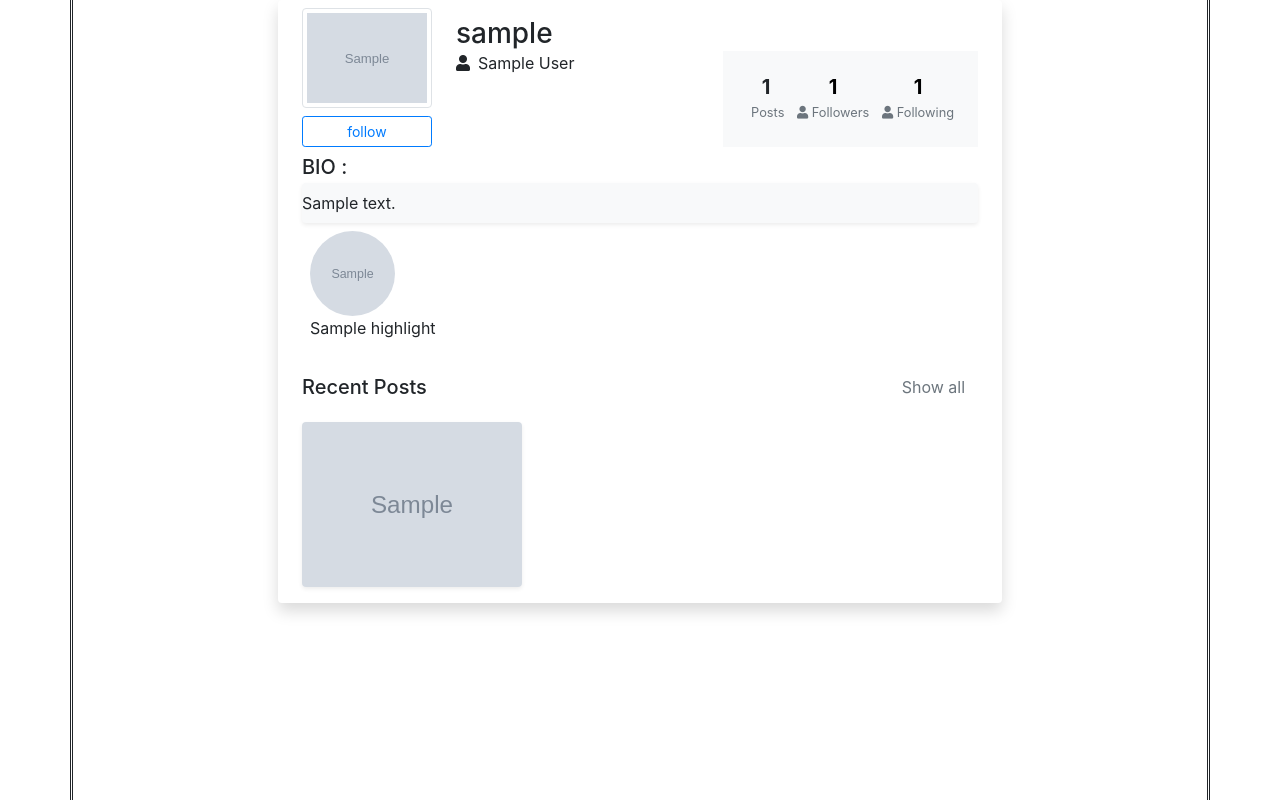
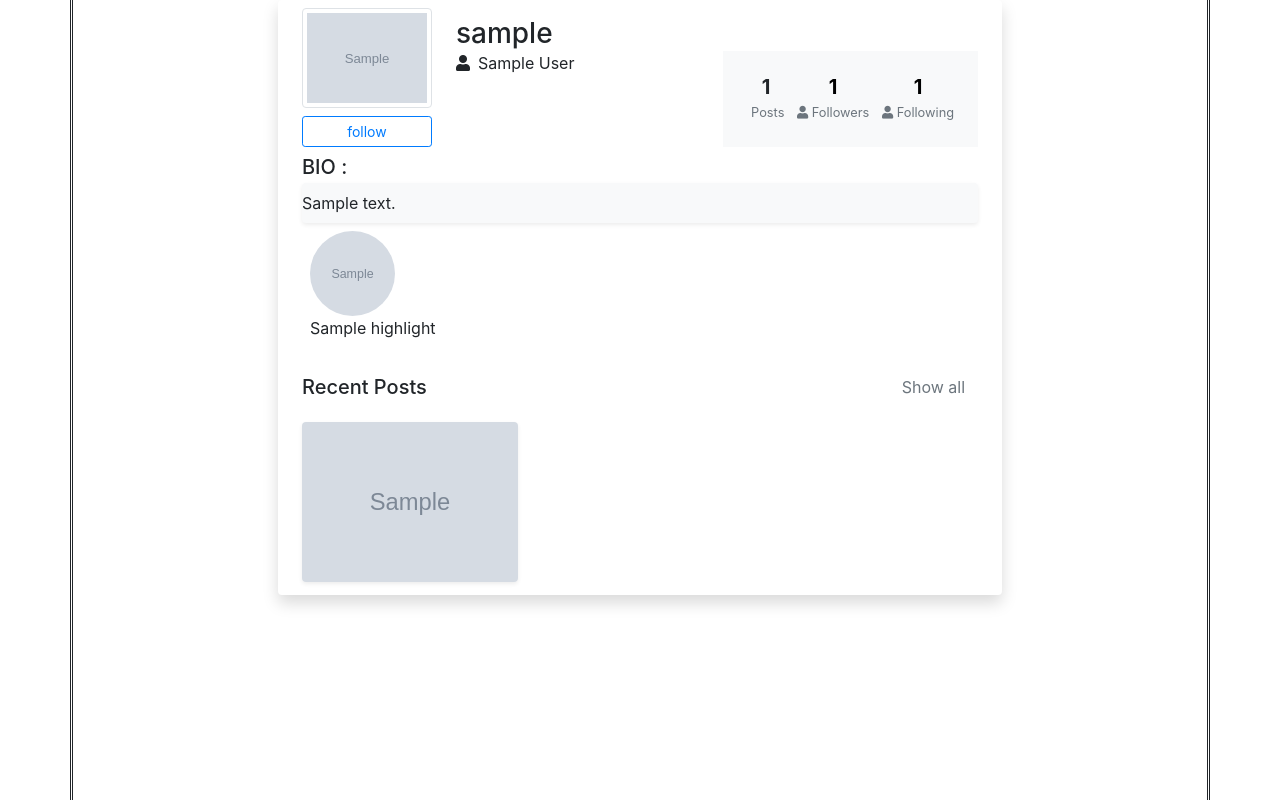
Before and after one commit to Babak-khezri/Django-admin, a Django app: a page that uses templates/account/profile.html in a window 1280 px wide. Run offline with Django 3.2, Linux system fonts and the light colour scheme; tables that the repository leaves empty hold one stand-in row (values such as "Sample post"); grey boxes marked "Sample" are stand-in pictures; some libraries are stand-ins or nearby versions.

Commit message:
fix some views

```diff
--- a/static/account/css/profile.css
+++ b/static/account/css/profile.css
@@ -8,3 +8,18 @@
     width: 70% !important;
   }
 }
+
+.pro-post.d-flex {
+  flex-wrap: wrap-reverse;
+  justify-content: space-between;
+}
+
+.post {
+  width: 32%;
+  margin-bottom: 5px;
+}
+
+.post-image {
+  height: 20vh;
+  width: 100%;
+}
--- a/static/instagram/css/rtl.css
+++ b/static/instagram/css/rtl.css
@@ -24,17 +24,24 @@
 }
 
 .p-2.home-post img {
-  border: double;
+  border: groove;
+  border-bottom-left-radius: 7px;
+  border-top-left-radius: 7px;
+
 }
 
+
 .detail {
-  border: double;
+  border: groove;
   height: 100%;
   word-wrap: break-word;
   padding: 11px;
   border-left: none;
   position: relative;
   font-size: 14px;
+  border-bottom-right-radius: 7px;
+  border-top-right-radius: 7px;
+
 }
 
 .p-2.home-post {
@@ -51,6 +58,7 @@
   position: absolute;
   bottom: 0;
   width: 90%;
+  margin-bottom: 1px;
 }
 
 .suggestions {
--- a/templates/account/profile.html
+++ b/templates/account/profile.html
@@ -27,12 +27,11 @@
   <div class="d-flex align-items-center justify-content-between mb-3">
     <h5 class="mb-0">Recent Posts</h5><a href="#" class="btn btn-link text-muted">Show all</a>
   </div>
-  <div class="row">
+  <div class="pro-post d-flex">
     {% if request.user == user or not user.is_private or request.user in user.followers.all%}
     {% for post in posts %}
-
-    <div class="col-lg-4 mb-2 pr-lg-0"><a href="{% url 'post:post_detail' post.pk %}">
-        <img src="{{post.image_1.url}}" class="img-fluid rounded shadow-sm"></a>
+    <div class="post"><a href="{% url 'post:post_detail' post.pk %}">
+        <img src="{{post.image_1.url}}" class="post-image rounded shadow-sm"></a>
     </div>
     {% endfor %}
     {% else %}
--- a/templates/chat/direct.html
+++ b/templates/chat/direct.html
@@ -80,7 +80,7 @@
           {{form.file|attr:"onchange:createFileMessage()"|attr:"hidden"}}
         </form>
         <button class="attach_btn"><i class="fa fa- fa-paperclip" aria-hidden="true"></i></button>
-        <button class="msg_send_btn" type="button" onclick="sendMessage()"><i class="fa fa-paper-plane-o"
+        <button class="msg_send_btn" type="button" onclick="sendMessage()"><i class="far fa-paper-plane"
             aria-hidden="true"></i></button>
       </div>
     </div>
```
